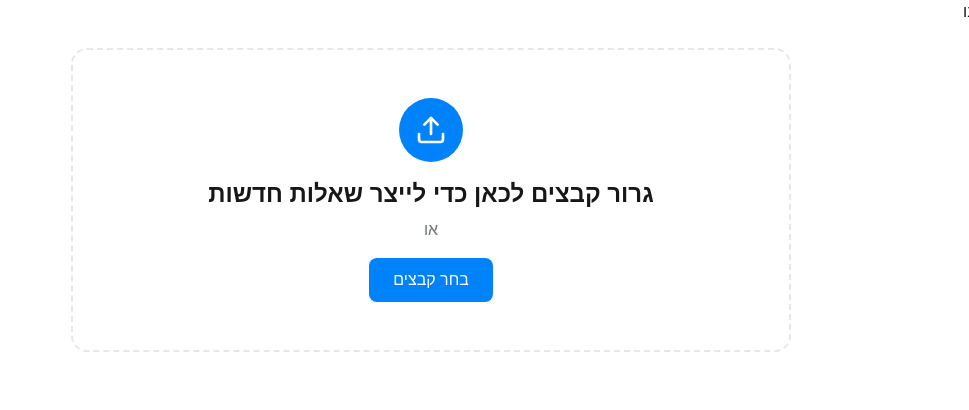
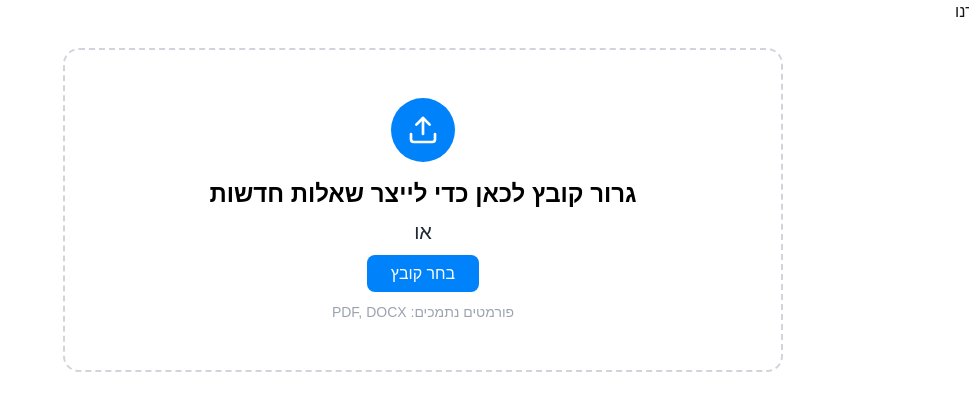
Before and after one commit to Omerrob11/memoAI, a Next.js app: page / in a window 1280 px wide. Shown: the top 410 px of the page, without its empty margins (311-1280 px from the left). Built offline with nearby package versions, Linux system fonts and the light colour scheme.

Commit message:
feat: adding drag and drop and file selection

```diff
--- a/src/app/components/sections/file-upload/DragFile.jsx
+++ b/src/app/components/sections/file-upload/DragFile.jsx
@@ -1,30 +1,158 @@
 "use client";
 
 import React, { useState } from "react";
-import { Upload } from "lucide-react";
+import { Upload, X } from "lucide-react";
 
 const DragFile = () => {
+  const [isDragging, setIsDragging] = useState(false);
+  const [error, setError] = useState("");
+
+  const [uploadedFile, setUploadedFile] = useState(null);
+  const onDragOver = (event) => {
+    console.log("this is working?");
+    event.preventDefault();
+    setIsDragging(true);
+  };
+
+  const onDrop = (event) => {
+    event.preventDefault();
+    setIsDragging(false);
+
+    if (event.dataTransfer.files.length > 1) {
+      console.log("lollll");
+      // show an error on screen
+      setError("ניתן לגרור קובץ אחד בלבד");
+
+      // setTimeout(() => {
+      //   setError("");
+      // }, 3000);
+      return;
+    }
+
+    setError("");
+    const file = event.dataTransfer.files[0];
+    setUploadedFile(file);
+    console.log("Dropped file:", file.name);
+
+    // file handling logic here.
+  };
+
+  function handleFileSubmit(event) {
+    console.log("is it submited?");
+    const file = event.target.files[0];
+    if (file) {
+      setUploadedFile(file);
+    }
+  }
   return (
     <div className="w-full max-w-3xl mx-auto p-6">
-      <div className=" border-2 border-dashed rounded-2xl transition-colors duration -200 p-8 md:p-12 flex flex-col items-center justify-center min-h-[300px] text-center">
+      <div
+        // passing a function reference as a prop
+        // we will call this function when the drop event happens
+        // its a callback function
+
+        // the prop, is an event prop (or attribute) that react knows is handling events
+        // it takes this prop and converts them into proper event listeners
+        // props is what we use to pass data to components
+        onDragOver={onDragOver}
+        onDrop={onDrop}
+        className={`border-2 border-dashed rounded-2xl transition-colors duration-200 p-8 md:p-12 flex flex-col items-center justify-center min-h-[300px] text-center ${
+          isDragging ? `border-primary bg-primary/5` : `border-gray-300`
+        }`}
+      >
+        {/* nothing rendered if error is empty string */}
+        {error && (
+          <div
+            className="bg-error-500 text-white px-4 py-2 rounded-lg
+    flex items-center gap-2 my-2 w-fit mb-8"
+          >
+            <span className="text-sm text-white font-medium">{error}</span>
+            <button
+              onClick={() => setError("")}
+              className="text-white hover:text-error-100 transition-colors"
+            >
+              <X size={16} />
+            </button>
+          </div>
+        )}
         <div className="bg-primary rounded-full p-4 mb-4">
           <Upload className="w-8 h-8 text-white" />
         </div>
 
-        <h2 className="text-xl md:text-2xl font-semibold mb-2">
+        {uploadedFile ? (
+          <div className="flex flex-col items-center">
+            <p className="text-base text-mainText font-medium">
+              {uploadedFile.name}
+            </p>
+            <p className="text-black font-bold text-xl mt-2  ">
+              הקובץ הועלה בהצלחה
+            </p>
+
+            <div className="flex gap-4 mt-4">
+              {/* <button className="bg-primary hover:bg-primary/80 text-white font-medium rounded-lg px-6 py-2.5 transition-colors duration-200">
+                בחר קובץ
+              </button> */}
+
+              <label className="cursor-pointer">
+                <input
+                  type="file"
+                  onChange={handleFileSubmit}
+                  className="hidden"
+                  accept=".pdf,.docx"
+                />
+                <span className="inline-block bg-primary hover:bg-primary/80 text-white font-medium rounded-lg px-6 py-2.5 transition-colors duration-200">
+                  בחר קובץ
+                </span>
+              </label>
+
+              <button className="bg-success hover:bg-success/80 text-white font-medium rounded-lg px-6 py-2.5 transition-colors duration-200">
+                צרו שאלות
+              </button>
+            </div>
+          </div>
+        ) : (
+          <>
+            <h2 className="text-2xl md:text-2xl text-black font-semibold mb-2">
+              גרור קובץ לכאן כדי לייצר שאלות חדשות
+            </h2>
+            <p className="text-gray-800 mb-4 text-xl md:text-xl">או</p>
+
+            <label className="cursor-pointer">
+              <input
+                type="file"
+                onChange={handleFileSubmit}
+                className="hidden"
+                accept=".pdf,.docx"
+              />
+              <span className="bg-primary hover:bg-primary/80 text-white font-medium rounded-lg px-6 py-2.5 transition-colors duration-200">
+                בחר קובץ
+              </span>
+            </label>
+          </>
+        )}
+
+        {/* Error message */}
+
+        {/* <h2 className="text-xl md:text-2xl text-black font-semibold mb-2">
           גרור קבצים לכאן כדי לייצר שאלות חדשות
-        </h2>
+        </h2> */}
 
-        <p className="text-gray-500 mb-4">או</p>
+        {/* <p className="text-gray-800 mb-4 text-xl md:text-xl">או</p> */}
 
-        <button className="bg-primary hover:bg-mainText text-white font-medium rounded-lg px-6 py-2.5 transition-colors duration-200">
-          בחר קבצים
-        </button>
+        {/* Error message inside the box */}
 
-        {/* <p className="text-gray-400 text-sm mt-4">פורמטים נתמכים: PDF, DOCX</p> */}
+        <p className="text-gray-400 text-sm mt-4">פורמטים נתמכים: PDF, DOCX</p>
       </div>
     </div>
   );
 };
 
 export default DragFile;
+
+// Data tansfer - FileList object to hold any data transfered between contexts - the files that have been draged and dropped - it conatins all the files that been dragged
+// files[0] is the first on the list
+// each drop is a seperate event - when you drop a file, it is temporarliy saved in the dataTransfer.files object.
+
+// default behavior - open and display the file in the broswer window or download the file.
+
+// we use the input type file to open the file picker dialog
--- a/tailwind.config.mjs
+++ b/tailwind.config.mjs
@@ -46,6 +46,14 @@ export default {
       secondary: "#00ff00",
       background: "#FFFFFF",
       mainText: "#37352F",
+      error: {
+        50: "#FEF2F2", // Very light red for subtle backgrounds
+        100: "#FEE2E2", // Light red for hover states
+        500: "#EF4444", // Main error color (bright red)
+        600: "#DC2626", // Slightly darker for hover states
+        700: "#B91C1C", // Dark red for text
+      },
+      success: "#22C55E",
     },
     extend: {
       colors: {
```
